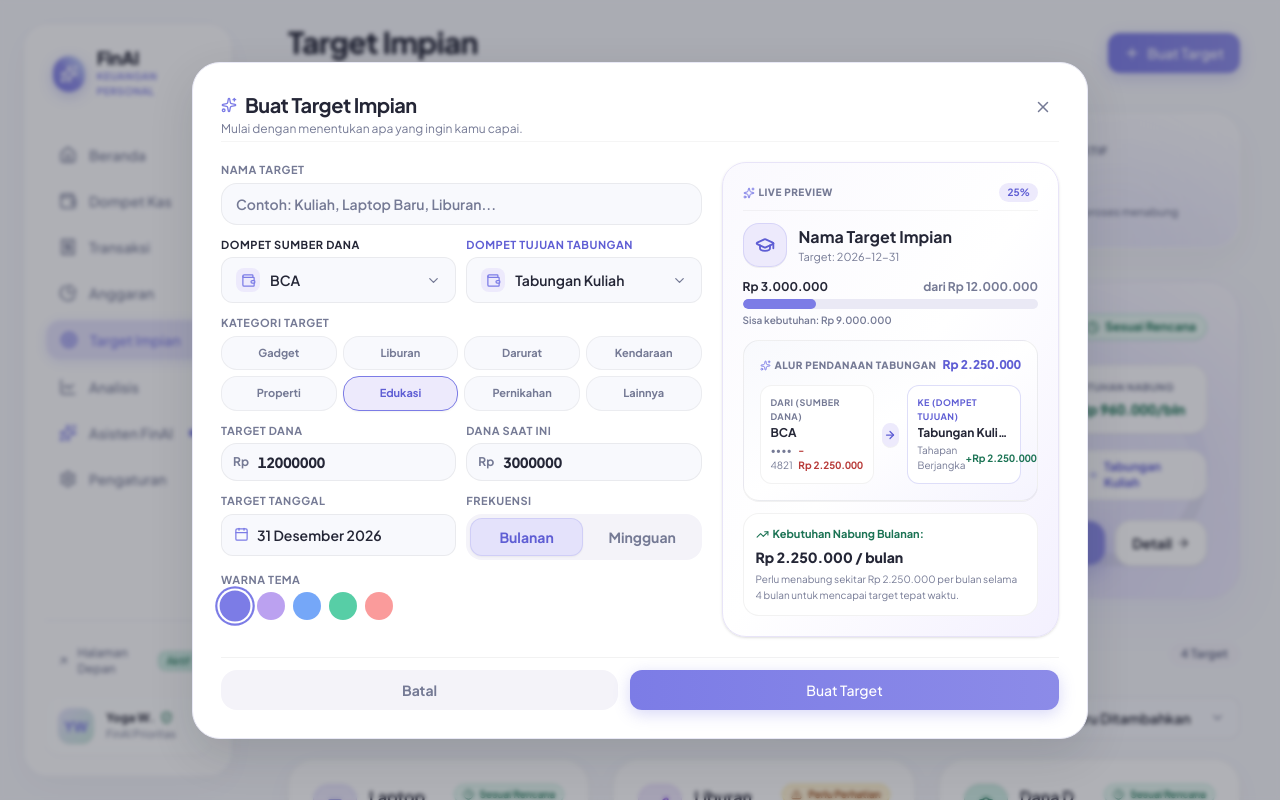
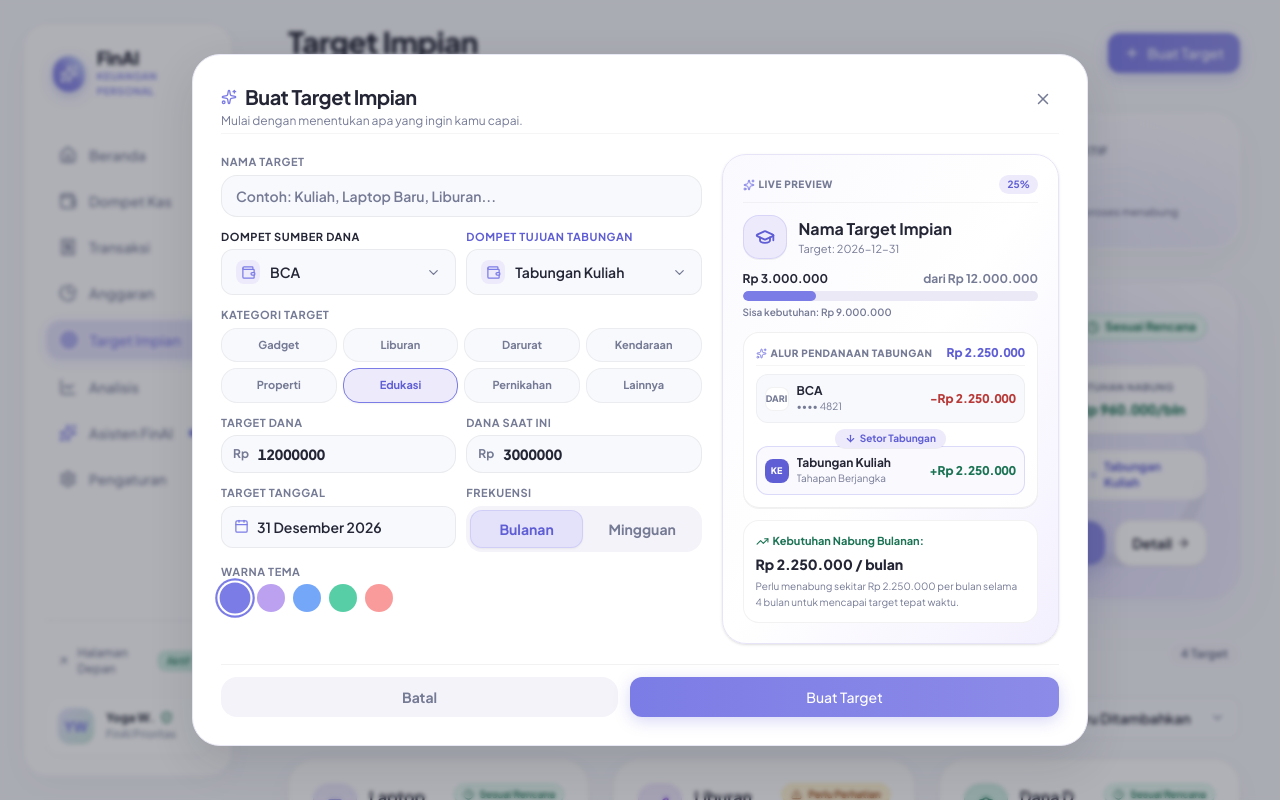
Before and after one commit to Yogawoy/FINAI, a Next.js app: page /app/goals in a window 1280 px wide. Both pictures are taken after a click on the button "Buat Target". Shown: the top 800 px of the page. Built offline with nearby package versions, Linux system fonts and the light colour scheme.

Commit message:
fix: redesign GoalTransferFlow to vertical non-overlapping layout in preview

```diff
--- a/src/components/goals/GoalTransferFlow.tsx
+++ b/src/components/goals/GoalTransferFlow.tsx
@@ -1,7 +1,7 @@
 'use client';
 
 import React from 'react';
-import { ArrowDown, AlertCircle, Sparkles, ArrowRight } from 'lucide-react';
+import { ArrowDown, AlertCircle, Sparkles } from 'lucide-react';
 import { Wallet } from '@/types';
 import { formatIDR } from '@/data/mockData';
 
@@ -24,8 +24,8 @@ export default function GoalTransferFlow({
   return (
     <div className="space-y-2">
       {/* Visual Transfer Box */}
-      <div className="p-3.5 sm:p-4 rounded-2xl bg-gradient-to-br from-[#F8F9FD] via-white to-[#F5F4FE] border border-black/[0.06] shadow-2xs space-y-3">
-        <div className="flex items-center justify-between">
+      <div className="p-3 rounded-2xl bg-white/90 border border-black/[0.06] shadow-2xs space-y-2">
+        <div className="flex items-center justify-between pb-1 border-b border-black/[0.04]">
           <span className="text-[10px] font-extrabold uppercase tracking-wider text-[#757A95] flex items-center gap-1">
             <Sparkles size={11} className="text-[#7C7CE6]" />
             Alur Pendanaan Tabungan
@@ -37,67 +37,64 @@ export default function GoalTransferFlow({
           )}
         </div>
 
-        {/* 2 Step Cards with SVG Arrow Flow */}
-        <div className="grid grid-cols-1 sm:grid-cols-11 gap-2 items-center">
-          {/* 1. Source Wallet */}
-          <div className="sm:col-span-5 p-2.5 rounded-xl bg-white border border-black/[0.05] space-y-0.5">
-            <span className="text-[9px] font-bold uppercase tracking-wider text-[#757A95] block">
-              Dari (Sumber Dana)
-            </span>
+        {/* 1. Source Wallet Row */}
+        <div className="flex items-center justify-between p-2 rounded-xl bg-[#F8F9FD] border border-black/[0.04]">
+          <div className="flex items-center gap-2 min-w-0">
+            <div className="w-6 h-6 rounded-lg bg-white text-[#757A95] flex items-center justify-center text-[9px] font-extrabold shrink-0 border border-black/[0.05]">
+              DARI
+            </div>
+            <div className="min-w-0">
               <div className="text-xs font-bold text-[#242636] truncate">
                 {sourceWallet ? sourceWallet.name : 'Pilih Sumber Dana'}
               </div>
-            {sourceWallet && (
-              <div className="flex items-center justify-between text-[10px] text-[#757A95]">
-                <span>{sourceWallet.accountIdentifier || 'Rekening'}</span>
+              <div className="text-[10px] text-[#757A95] truncate">
+                {sourceWallet?.accountIdentifier || 'Rekening Operasional'}
+              </div>
+            </div>
+          </div>
           {amount && amount > 0 ? (
-                  <span className="font-bold text-[#B83A38] tabular-nums">
+            <span className="text-xs font-black text-[#B83A38] tabular-nums shrink-0 ml-2">
               -{formatIDR(amount)}
             </span>
           ) : (
-                  <span className="font-semibold tabular-nums">
-                    {formatIDR(sourceWallet.balance)}
+            <span className="text-xs font-bold text-[#757A95] tabular-nums shrink-0 ml-2">
+              {sourceWallet ? formatIDR(sourceWallet.balance) : '-'}
             </span>
           )}
         </div>
-            )}
+
+        {/* Middle Connector Arrow */}
+        <div className="flex items-center justify-center -my-0.5">
+          <div className="flex items-center gap-1 text-[10px] font-bold text-[#5F5ED4] bg-[#EDEAFC] px-2.5 py-0.5 rounded-full shadow-2xs">
+            <ArrowDown size={11} strokeWidth={2.5} />
+            <span>Setor Tabungan</span>
+          </div>
         </div>
 
-          {/* SVG Arrow Middle Connector */}
-          <div className="sm:col-span-1 flex items-center justify-center py-1 sm:py-0">
-            <div className="w-6 h-6 rounded-full bg-[#EDEAFC] text-[#5F5ED4] flex items-center justify-center shadow-2xs">
-              <div className="hidden sm:block">
-                <ArrowRight size={12} strokeWidth={2.5} />
+        {/* 2. Destination Wallet Row */}
+        <div className="flex items-center justify-between p-2 rounded-xl bg-[#FAF9FE] border border-[#7C7CE6]/25">
+          <div className="flex items-center gap-2 min-w-0">
+            <div className="w-6 h-6 rounded-lg bg-[#5F5ED4] text-white flex items-center justify-center text-[9px] font-extrabold shrink-0">
+              KE
             </div>
-              <div className="sm:hidden">
-                <ArrowDown size={12} strokeWidth={2.5} />
+            <div className="min-w-0">
+              <div className="text-xs font-bold text-[#242636] truncate">
+                {destinationWallet ? destinationWallet.name : 'Pilih Dompet Tujuan'}
+              </div>
+              <div className="text-[10px] text-[#757A95] truncate">
+                {destinationWallet?.accountIdentifier || 'Pos Tabungan Impian'}
               </div>
             </div>
           </div>
-
-          {/* 2. Destination Wallet */}
-          <div className="sm:col-span-5 p-2.5 rounded-xl bg-white border border-[#7C7CE6]/25 bg-[#F5F4FE]/50 space-y-0.5">
-            <span className="text-[9px] font-bold uppercase tracking-wider text-[#5F5ED4] block">
-              Ke (Dompet Tujuan)
-            </span>
-            <div className="text-xs font-bold text-[#242636] truncate">
-              {destinationWallet ? destinationWallet.name : 'Pilih Dompet Tujuan'}
-            </div>
-            {destinationWallet && (
-              <div className="flex items-center justify-between text-[10px] text-[#757A95]">
-                <span>{destinationWallet.accountIdentifier || 'Tabungan'}</span>
           {amount && amount > 0 ? (
-                  <span className="font-bold text-[#1B7354] tabular-nums">
+            <span className="text-xs font-black text-[#1B7354] tabular-nums shrink-0 ml-2">
               +{formatIDR(amount)}
             </span>
           ) : (
-                  <span className="font-semibold tabular-nums">
-                    {formatIDR(destinationWallet.balance)}
+            <span className="text-xs font-bold text-[#757A95] tabular-nums shrink-0 ml-2">
+              {destinationWallet ? formatIDR(destinationWallet.balance) : '-'}
             </span>
           )}
-              </div>
-            )}
-          </div>
         </div>
       </div>
 
```
Lines whose indentation alone changed are shown as unchanged.
